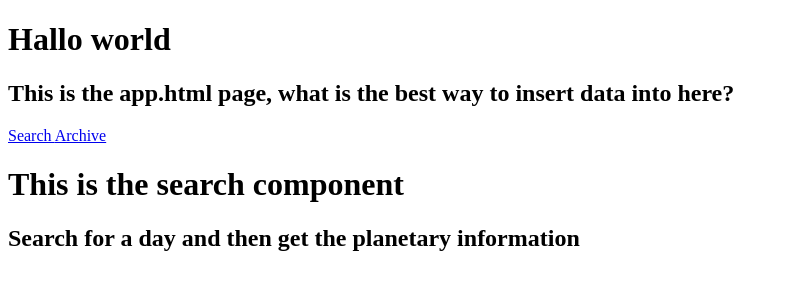
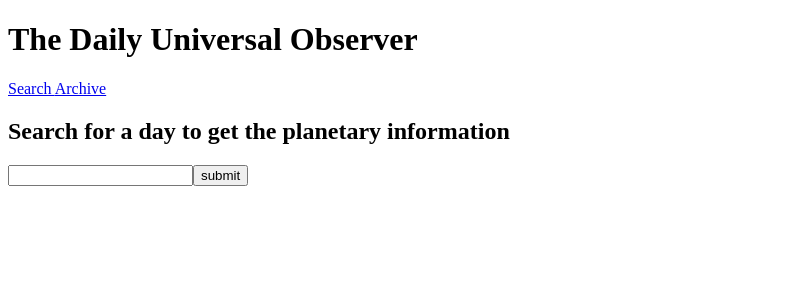
Before and after one commit to regbake/ng-thurs, an Angular app: page /search in a window 1280 px wide. Shown: the top 300 px of the page, without its empty margins (0-788 px from the left). Built offline with nearby package versions, Linux system fonts and the light colour scheme.

Commit message:
search bar exists

```diff
--- a/src/app/app.component.html
+++ b/src/app/app.component.html
@@ -1,6 +1,4 @@
-<h1>Hallo world</h1>
-
-<h2>This is the app.html page, what is the best way to insert data into here? </h2>
+<h1>The Daily Universal Observer</h1>
 
 <nav>
   <!-- <a routerLink="/"> Home </a> -->
--- a/src/app/archive/archive.component.html
+++ b/src/app/archive/archive.component.html
@@ -1,2 +1,2 @@
 <h1>Archve</h1>
-<h2>Shows a list of all days and images that have been searched for!</h2>
+<h2>Shows a list of all days and images searched!</h2>
--- a/src/app/search/search.component.html
+++ b/src/app/search/search.component.html
@@ -1,2 +1,6 @@
-<h1>This is the search component</h1>
-<h2>Search for a day and then get the planetary information</h2>
+<h2>Search for a day to get the planetary information</h2>
+
+<form action="/search">
+  <input type="text" />
+  <button type="submit">submit </button>
+</form>
```
